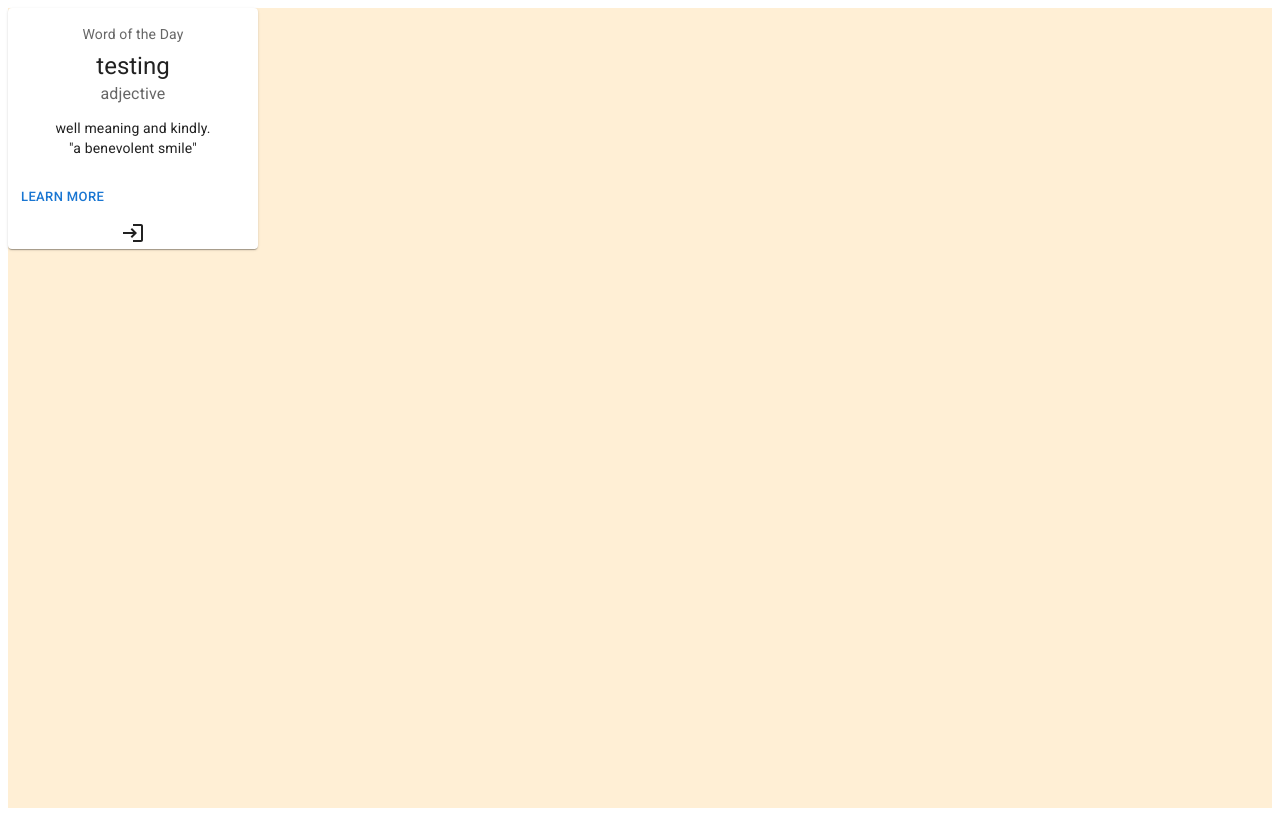
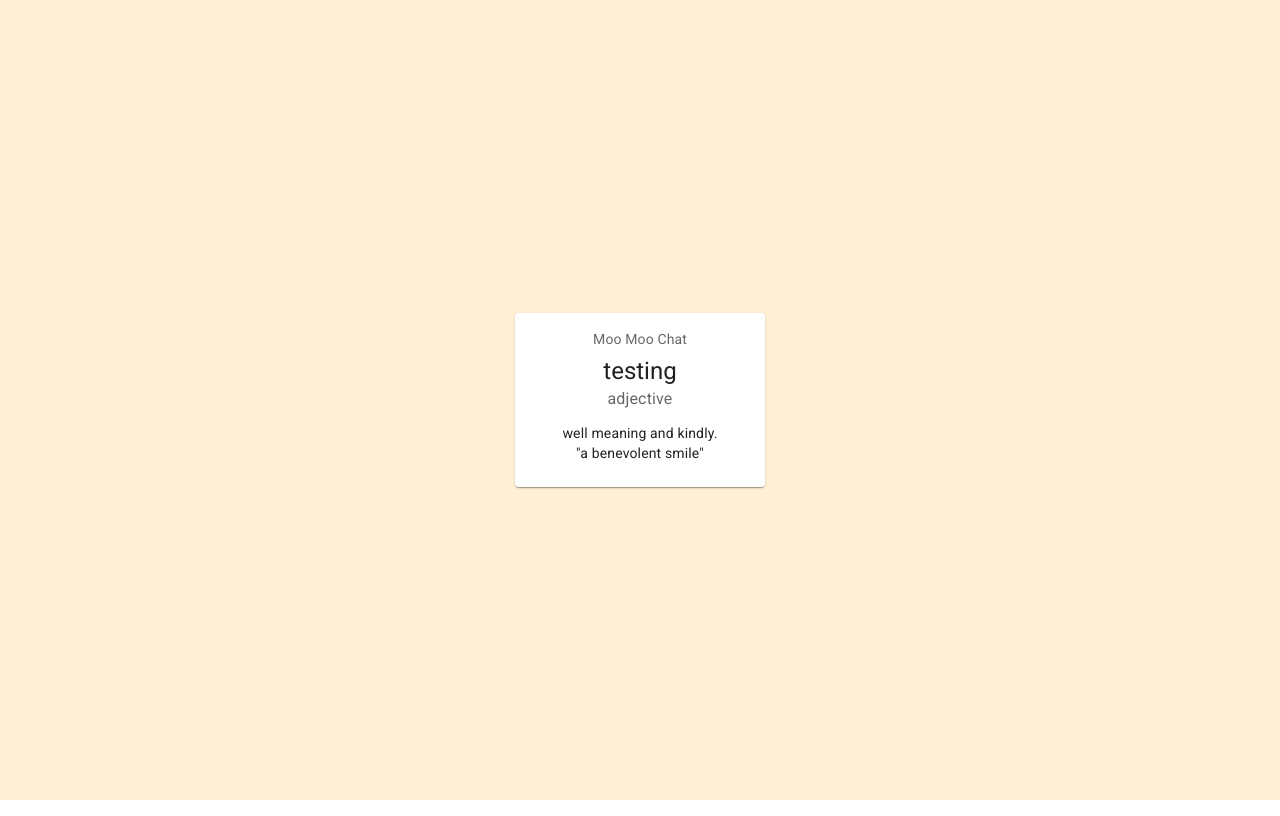
Before and after one commit to JeryllT/MooMooChat, a React (Create React App) app in the folder client/: page / in a window 1280 px wide. Built offline with nearby package versions, Linux system fonts and the light colour scheme.

Commit message:
added stylesheet for Login page

```diff
--- a/client/src/pages/Login.js
+++ b/client/src/pages/Login.js
@@ -3,17 +3,19 @@ import CardContent from '@mui/material/CardContent';
 import CardActions from '@mui/material/CardActions';
 import Button from '@mui/material/Button';
 import Typography from '@mui/material/Typography';
-import LoginIcon from '@mui/icons-material/Login';
+import Container from '@mui/material/Container';
+import LoginStyles from '../styles/Login.module.css';
 
 
 
 const Login = () => {
 
     return (
+        <div className={LoginStyles['flex-container']}>
             <Card style={{width: "250px"}}>
                 <CardContent>
                     <Typography sx={{ fontSize: 14 }} color="text.secondary" gutterBottom>
-                Word of the Day
+                    Moo Moo Chat
                     </Typography>
                     <Typography variant="h5" component="div">
                     testing
@@ -27,11 +29,8 @@ const Login = () => {
                     {'"a benevolent smile"'}
                     </Typography>
                 </CardContent>
-            <CardActions>
-                <Button size="small">Learn More</Button>
-            </CardActions>
-            <LoginIcon />
             </Card>
+        </div>
     )
 }
 
--- /dev/null
+++ b/client/src/styles/Login.module.css
@@ -0,0 +1,6 @@
+.flex-container {
+    display: flex;
+    justify-content: center;
+    align-items: center;
+    height: 100%;
+}
--- a/client/src/styles/global.css
+++ b/client/src/styles/global.css
@@ -4,4 +4,5 @@
 
   body {
     height: 100vh;
+    margin: 0px 0px;
   }
```
Lines whose indentation alone changed are shown as unchanged.
